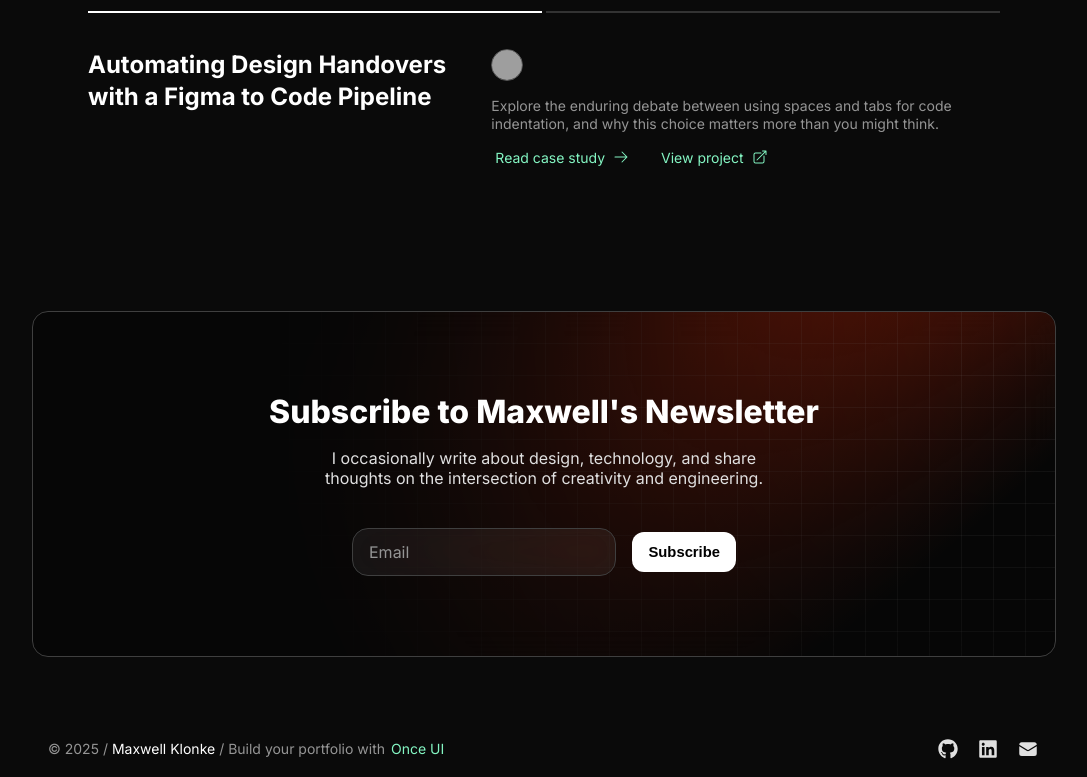
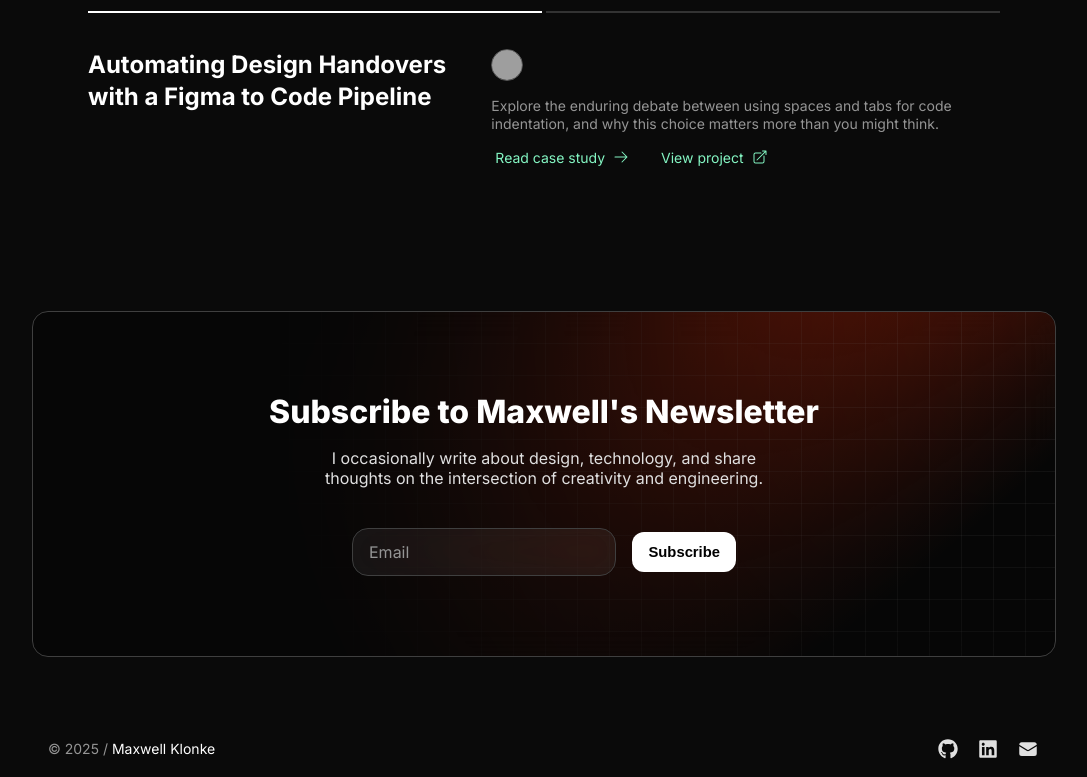
Before and after one commit to klonkem/portfolio, a Next.js app: page / in a window 1280 px wide. Shown: the part 2894-3671 px from the top of the page, without its empty margins (96-1183 px from the left). Built offline with nearby package versions, Linux system fonts and the light colour scheme; grey boxes are pictures that could not be loaded.

Commit message:
Got rid of footer

```diff
--- a/src/components/Footer.tsx
+++ b/src/components/Footer.tsx
@@ -26,16 +26,6 @@
         <Text variant="body-default-s" onBackground="neutral-strong">
           <Text onBackground="neutral-weak">© {currentYear} /</Text>
           <Text paddingX="4">{person.name}</Text>
-          <Text onBackground="neutral-weak">
-            {/* Usage of this template requires attribution. Please don't remove the link to Once UI. */}
-            / Build your portfolio with{" "}
-            <SmartLink
-              style={{ marginLeft: "-0.125rem" }}
-              href="https://once-ui.com/templates/magic-portfolio"
-            >
-              Once UI
-            </SmartLink>
-          </Text>
         </Text>
         <Flex gap="16">
           {social.map(
```
Also changed, not shown: src/app/work/projects/automate-design-handovers-with-a-figma-to-code-pipeline.mdx (line endings or trailing spaces), src/app/work/projects/building-once-ui-a-customizable-design-system.mdx (line endings or trailing spaces).
